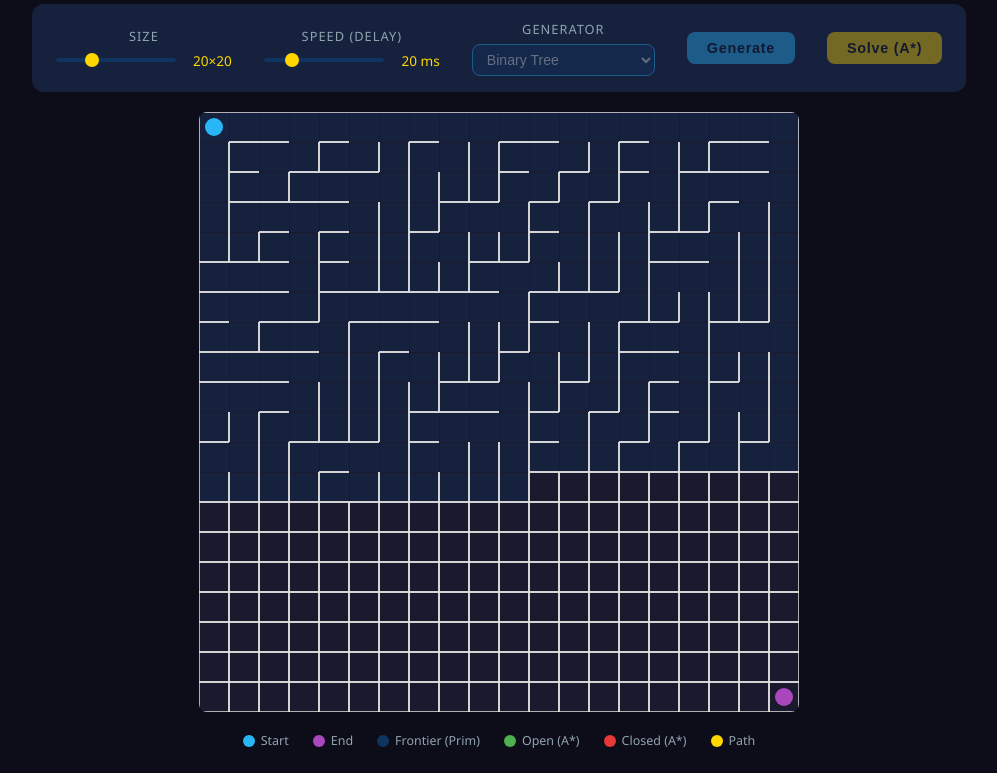
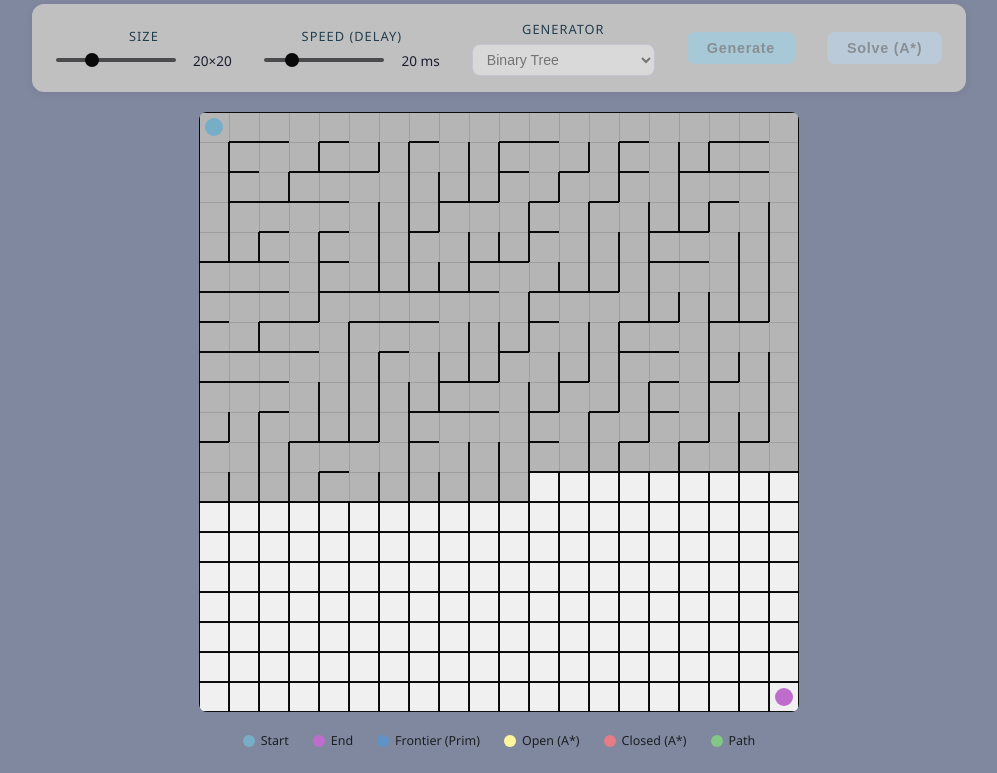
Before and after one commit to MerlinLedoux/Labyrinth, a website built with Vite: page index.html in a window 1280 px wide. Shown: the part 75-848 px from the top of the page, without its empty margins (141-1138 px from the left). Built offline with nearby package versions, Linux system fonts and the light colour scheme.

Commit message:
Corrections visuels

```diff
--- a/index.html
+++ b/index.html
@@ -8,8 +8,8 @@
     *, *::before, *::after { box-sizing: border-box; margin: 0; padding: 0; }
 
     body {
-      background: #0d0d1a;
-      color: #e0e0e0;
+      background: #8088a0;
+      color: #6d6d6d;
       font-family: 'Segoe UI', system-ui, sans-serif;
       display: flex;
       flex-direction: column;
@@ -22,7 +22,7 @@
     h1 {
       font-size: 1.6rem;
       letter-spacing: 0.15em;
-      color: #ffd600;
+      color: #2a49f7;
       text-transform: uppercase;
     }
 
@@ -32,9 +32,10 @@
       gap: 16px 32px;
       align-items: center;
       justify-content: center;
-      background: #16213e;
+      background: #c0c0c0;
       border-radius: 12px;
       padding: 16px 24px;
+      box-shadow: 0 2px 8px rgba(0,0,0,0.08);
     }
 
     .control-group {
@@ -46,7 +47,7 @@
 
     label {
       font-size: 0.8rem;
-      color: #90a4ae;
+      color: #213e4d;
       text-transform: uppercase;
       letter-spacing: 0.08em;
     }
@@ -62,7 +63,7 @@
       width: 120px;
       height: 4px;
       border-radius: 2px;
-      background: #0f3460;
+      background: #4a4a4d;
       outline: none;
       cursor: pointer;
     }
@@ -71,14 +72,14 @@
       width: 14px;
       height: 14px;
       border-radius: 50%;
-      background: #ffd600;
+      background: #0a0a0b;
     }
 
     .value-label {
       font-size: 0.85rem;
       min-width: 48px;
       text-align: right;
-      color: #ffd600;
+      color: #191c2d;
     }
 
     button {
@@ -94,9 +95,9 @@
     button:disabled { opacity: 0.4; cursor: not-allowed; }
 
     select {
-      background: #0f3460;
-      color: #e0e0e0;
-      border: 1px solid #29b6f6;
+      background: #ffffff;
+      color: #050505;
+      border: 1px solid #c5cae9;
       border-radius: 8px;
       padding: 6px 10px;
       font-size: 0.88rem;
@@ -105,8 +106,8 @@
     }
     select:disabled { opacity: 0.4; cursor: not-allowed; }
 
-    #btn-generate { background: #29b6f6; color: #0d0d1a; }
-    #btn-solve    { background: #ffd600; color: #0d0d1a; }
+    #btn-generate { background: #81d4fa; color: #37474f; }
+    #btn-solve    { background: #b3d9ff; color: #37474f; }
 
     #maze-canvas {
       border-radius: 8px;
@@ -119,7 +120,7 @@
       gap: 12px 24px;
       justify-content: center;
       font-size: 0.78rem;
-      color: #90a4ae;
+      color: #1b1f21;
     }
 
     .legend-item {
@@ -176,12 +177,12 @@
   <canvas id="maze-canvas"></canvas>
 
   <div id="legend">
-    <div class="legend-item"><div class="dot" style="background:#29b6f6"></div> Start</div>
-    <div class="legend-item"><div class="dot" style="background:#ab47bc"></div> End</div>
-    <div class="legend-item"><div class="dot" style="background:#0f3460"></div> Frontier (Prim)</div>
-    <div class="legend-item"><div class="dot" style="background:#4caf50"></div> Open (A*)</div>
-    <div class="legend-item"><div class="dot" style="background:#e53935"></div> Closed (A*)</div>
-    <div class="legend-item"><div class="dot" style="background:#ffd600"></div> Path</div>
+    <div class="legend-item"><div class="dot" style="background:#76adc7"></div> Start</div>
+    <div class="legend-item"><div class="dot" style="background:#be6dcc"></div> End</div>
+    <div class="legend-item"><div class="dot" style="background:#5f93c7"></div> Frontier (Prim)</div>
+    <div class="legend-item"><div class="dot" style="background:#fff59d"></div> Open (A*)</div>
+    <div class="legend-item"><div class="dot" style="background:#e57c86"></div> Closed (A*)</div>
+    <div class="legend-item"><div class="dot" style="background:#82c785"></div> Path</div>
   </div>
 
   <script type="module" src="/src/main.ts"></script>
--- a/src/renderer/renderer2d.ts
+++ b/src/renderer/renderer2d.ts
@@ -3,16 +3,16 @@ import { EAST, NORTH, SOUTH, WEST } from '../core/types'
 import type { Cell } from '../core/types'
 
 const COLORS = {
-  background:  '#1a1a2e',
-  wall:        '#e0e0e0',
-  unvisited:   '#1a1a2e',
-  inMaze:      '#16213e',
-  frontier:    '#0f3460',
-  open:        '#ffd600',   // A* open set — green
-  closed:      '#e53935',   // A* closed set — red
-  path:        '#4caf50',   // Final path — yellow
-  start:       '#29b6f6',   // Start cell — light blue
-  end:         '#ab47bc',   // End cell — purple
+  background:  '#9f9f9f',
+  wall:        '#000000',
+  unvisited:   '#f0f0f0',
+  inMaze:      '#b5b5b5',
+  frontier:    '#5f93c7',   // pastel blue
+  open:        '#fff59d',   // pastel yellow
+  closed:      '#e57c86',   // pastel red
+  path:        '#82c785',   // pastel green
+  start:       '#76adc7',   // pastel light blue
+  end:         '#be6dcc',   // pastel purple
 }
 
 export class Renderer2D {
@@ -49,13 +49,17 @@ export class Renderer2D {
     this.cellSize = this.computeCellSize(maze)
     const cs = this.cellSize
 
+    // Center the maze in the canvas
+    const ox = Math.floor((this.canvas.width  - maze.cols * cs) / 2)
+    const oy = Math.floor((this.canvas.height - maze.rows * cs) / 2)
+
     ctx.fillStyle = COLORS.background
     ctx.fillRect(0, 0, this.canvas.width, this.canvas.height)
 
     for (let row = 0; row < maze.rows; row++) {
       for (let col = 0; col < maze.cols; col++) {
-        const x = col * cs
-        const y = row * cs
+        const x = ox + col * cs
+        const y = oy + row * cs
         const key = maze.cellKey({ row, col })
 
         // Cell fill
@@ -87,15 +91,20 @@ export class Renderer2D {
       }
     }
 
+    // Outer border
+    ctx.strokeStyle = COLORS.wall
+    ctx.lineWidth = 1.5
+    ctx.strokeRect(ox, oy, maze.cols * cs, maze.rows * cs)
+
     // Start / End markers
-    if (options.start) this.drawMarker(options.start, COLORS.start)
-    if (options.end)   this.drawMarker(options.end,   COLORS.end)
+    if (options.start) this.drawMarker(options.start, COLORS.start, ox, oy)
+    if (options.end)   this.drawMarker(options.end,   COLORS.end,   ox, oy)
   }
 
-  private drawMarker(cell: Cell, color: string): void {
+  private drawMarker(cell: Cell, color: string, ox: number, oy: number): void {
     const cs = this.cellSize
-    const x = cell.col * cs + cs / 2
-    const y = cell.row * cs + cs / 2
+    const x = ox + cell.col * cs + cs / 2
+    const y = oy + cell.row * cs + cs / 2
     const r = cs * 0.3
     this.ctx.beginPath()
     this.ctx.arc(x, y, r, 0, Math.PI * 2)
```
